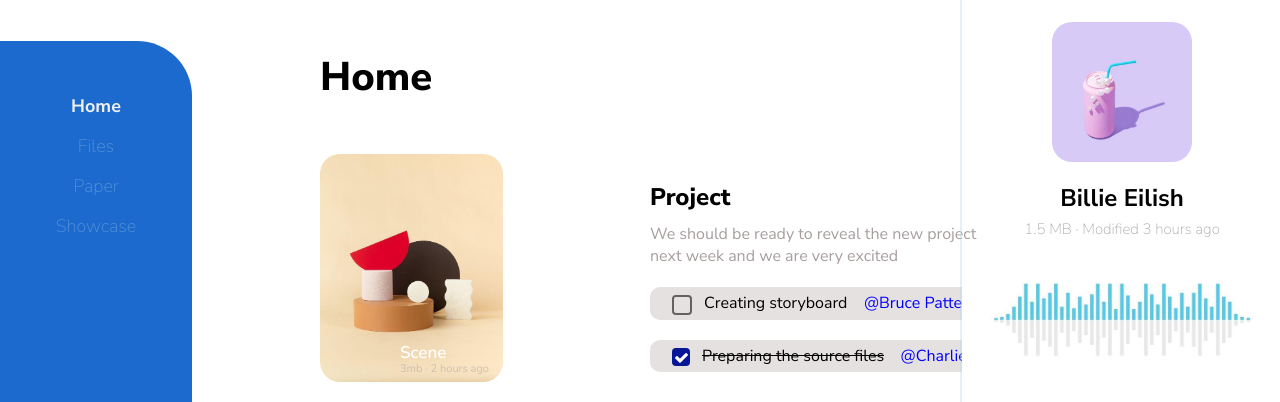
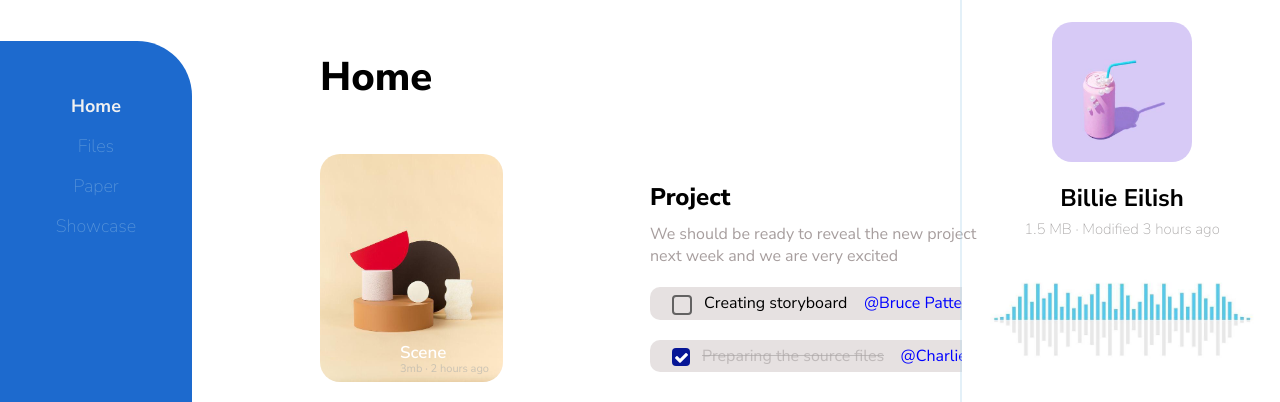
Before and after one commit to divyajain11/daphnis-labs-task.github.io, a plain HTML site: page index.html in a window 1280 px wide. Shown: the part 79-481 px from the top of the page. Drawn offline with Linux system fonts and the light colour scheme.

Commit message:
commit on 'main'

```diff
--- a/css/style.css
+++ b/css/style.css
@@ -216,6 +216,10 @@
     padding: 5px 22px;
     font-size: 16px;
     margin-top: 20px;
+}
+
+.middle-bottom s{
+    color: rgba(170, 165, 165, 0.664);
 }
 
 .blue{
```
